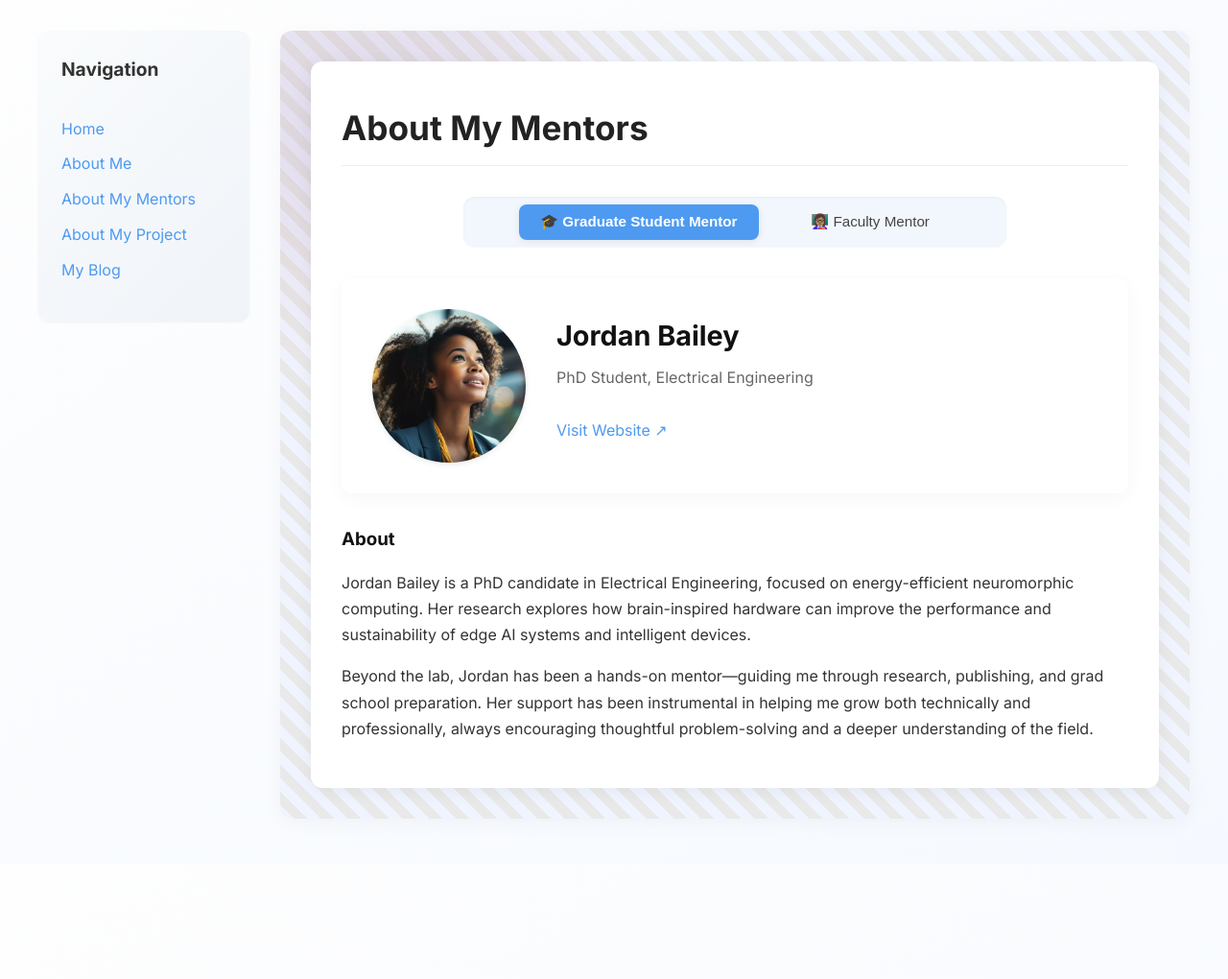
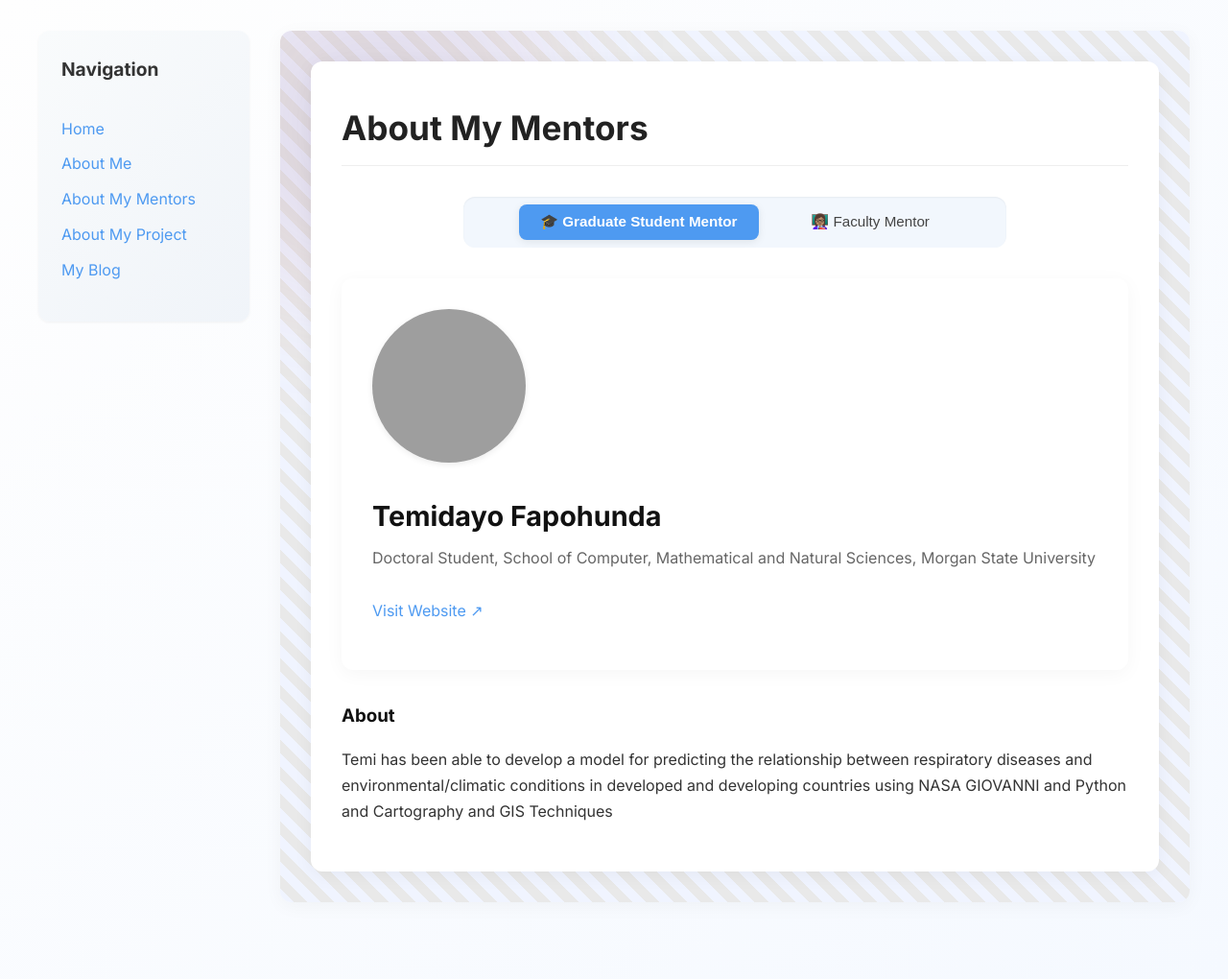
Before and after one commit to Nginga/Nginga.github.io, a Jekyll site: the page built from pages/about-my-mentor.md, in a window 1280 px wide. Shown: the whole page at 96% size. Built offline with Jekyll 4.4.1, drawn with Linux system fonts in a browser that asks for light colours; before the commit the page ends 900 px from its top, so only the background shows below that; grey boxes are pictures that could not be loaded.

Commit message:
Update about-my-mentor.md

```diff
--- a/pages/about-my-mentor.md
+++ b/pages/about-my-mentor.md
@@ -4,23 +4,21 @@
 permalink: /about-my-mentor.html
 
 graduate_mentor:
-  name: Jordan Bailey
-  title: PhD Student, Electrical Engineering
-  image: /assets/images/graduate-student-mentor.jpg
-  website: https://gradmentor.example.com
+  name: Temidayo Fapohunda
+  title: Doctoral Student, School of Computer, Mathematical and Natural Sciences, Morgan State University
+  image: /assets/images/Temi.jpg
+  website: https://www.linkedin.com/in/temidayo-fapohunda-7ba686233/
   bio: |
-    Jordan Bailey is a PhD candidate in Electrical Engineering, focused on energy-efficient neuromorphic computing. Her research explores how brain-inspired hardware can improve the performance and sustainability of edge AI systems and intelligent devices.
-
-    Beyond the lab, Jordan has been a hands-on mentor—guiding me through research, publishing, and grad school preparation. Her support has been instrumental in helping me grow both technically and professionally, always encouraging thoughtful problem-solving and a deeper understanding of the field.
+    Temi has been able to develop a model for predicting the relationship between respiratory diseases and environmental/climatic conditions in developed and developing countries using NASA GIOVANNI and Python and Cartography and GIS Techniques
 
 faculty_mentor:
-  name: Dr. Elijah Freeman
-  title: Professor Emeritus, Tuskegee University
-  image: /assets/images/faculty-mentor.jpg
-  website: https://facultymentor.example.com
+  name: Dr. Xiaowen Li
+  title: Director of Climate Science Division
+  image: /assets/images/xiaowen_li.jpg
+  website: https://www.morgan.edu/climate-science/faculty-and-staff/xiaowen-li
   bio: |
-    Dr. Elijah Freeman is a pioneering figure in the field of neural engineering and robotics. With over four decades of experience in academia and research, his work has focused on developing accessible brain-computer interface systems and exploring how robotics can enhance human capability.
+    Dr. Xiaowen currently serves as the Director of the Climate Science Division in the School of Computer, Mathematics & Natural Sciences. She earned her bachelor’s degree in Atmospheric Sciences from Peking University, followed by a PhD in Geophysical Sciences from the University of Chicago. Dr. Li subsequently joined NASA Goddard Space Flight Center in Greenbelt, MD as a postdoc, and eventually ascending to a Senior Research Scientist affiliated with Morgan State University. She joined Climate Science Division at Morgan in Fall 2022.
 
-    A passionate advocate for diversity in STEM, Dr. Freeman has mentored dozens of underrepresented students and continues to inspire the next generation of researchers and technologists through his leadership and legacy.
+    Dr. Li’s research interests include satellite meteorology, precipitation physics and dynamics, aerosol-cloud-precipitation interactions, regional atmosphere modeling, and climate sciences. Her recent interests include machine learning applications in atmospheric sciences, including data segmentation, microphysics parameterization and satellite data retrievals.
 
 ---
```
